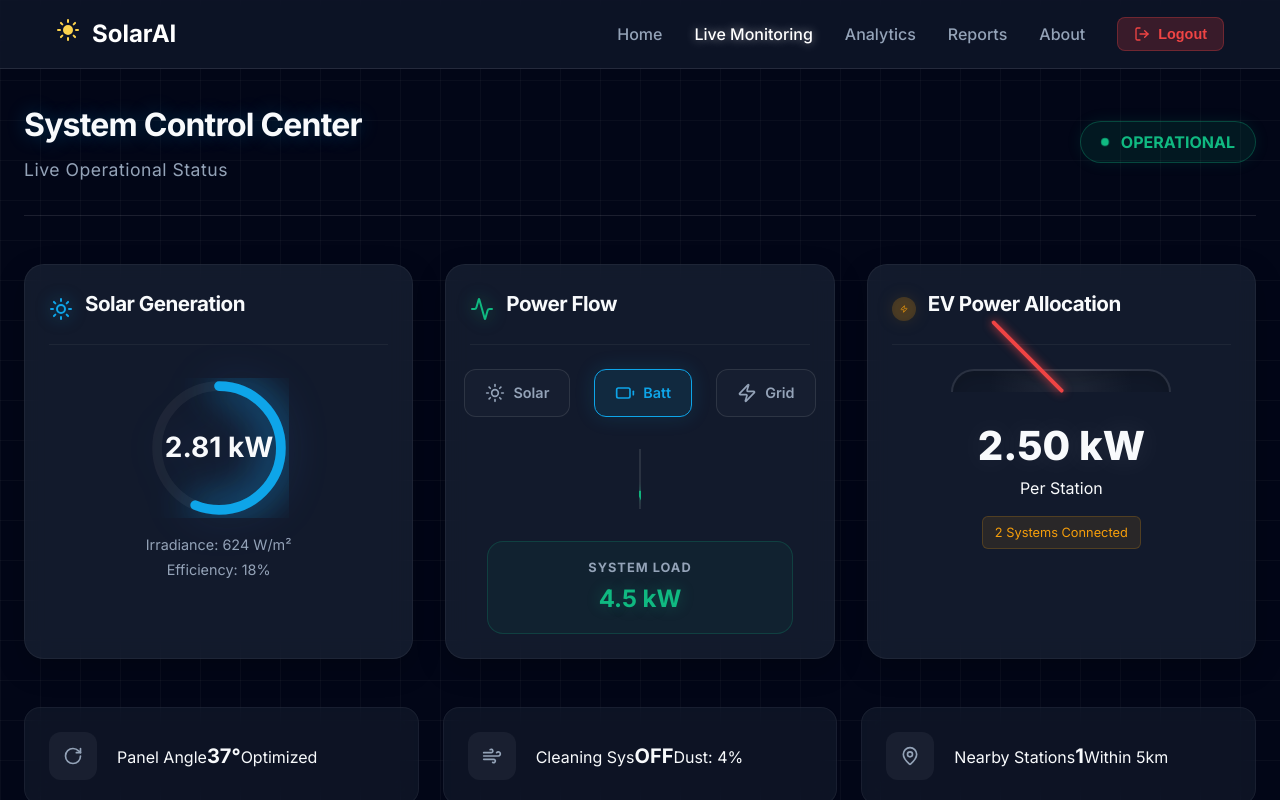
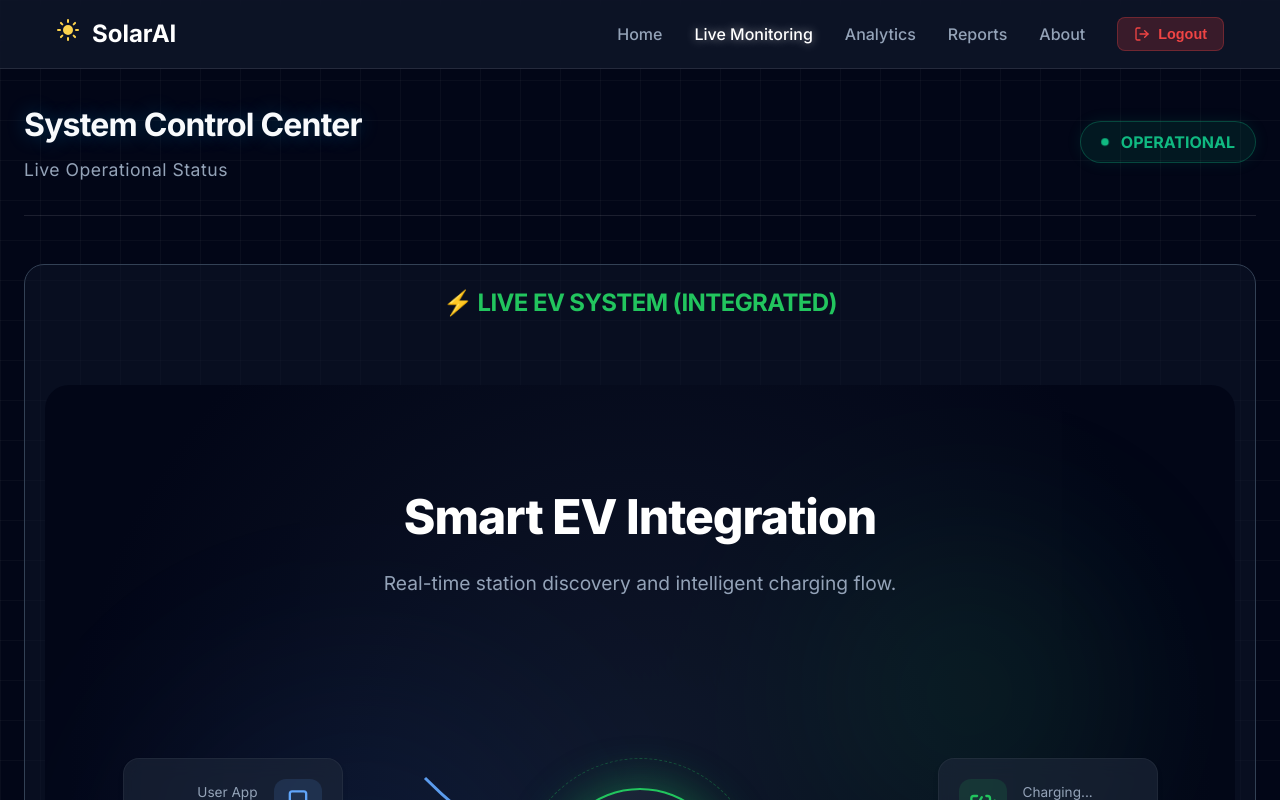
Before and after one commit to anshika190/smart-solar-system, a React (Vite) app in the folder frontend/: page /monitor in a window 1280 px wide. Shown: the top 800 px of the page. Built offline with nearby package versions, Linux system fonts and the light colour scheme; no server answers; sample sign-in values are in the browser's storage.

Commit message:
RELOCATION: Added EV System to Live Dashboard

```diff
--- a/frontend/src/pages/LiveMonitoring.jsx
+++ b/frontend/src/pages/LiveMonitoring.jsx
@@ -1,5 +1,6 @@
 import React, { useState, useEffect } from 'react';
 import { Sun, Wind, Thermometer, Battery, Zap, Activity, RotateCw, CloudRain, CheckCircle, AlertTriangle, MapPin, Navigation, ArrowRight } from 'lucide-react';
+import SmartEVSystem from '../components/SmartEVSystem';
 import './LiveMonitoring.css';
 
 const LiveMonitoring = () => {
@@ -170,6 +171,12 @@ const LiveMonitoring = () => {
                 </div>
             </div>
 
+            {/* EV SYSTEM INTEGRATION */}
+            <div style={{ marginBottom: '60px', border: '1px solid #334155', borderRadius: '20px', padding: '20px', background: 'rgba(15, 23, 42, 0.5)' }}>
+                <h2 style={{ textAlign: 'center', marginBottom: '20px', color: '#22c55e' }}>⚡ LIVE EV SYSTEM (INTEGRATED)</h2>
+                <SmartEVSystem />
+            </div>
+
             {/* Visual Logic Grid */}
             <div className="logic-grid">
 
```
